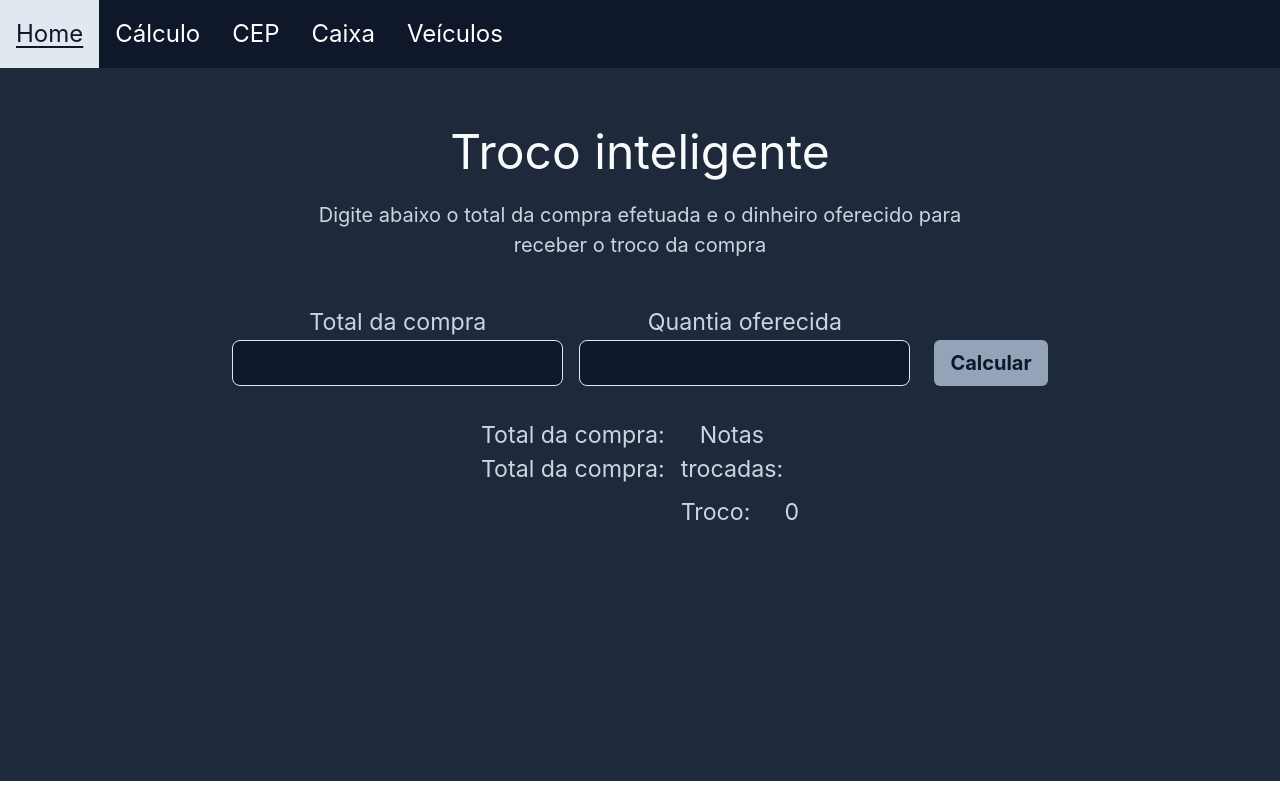
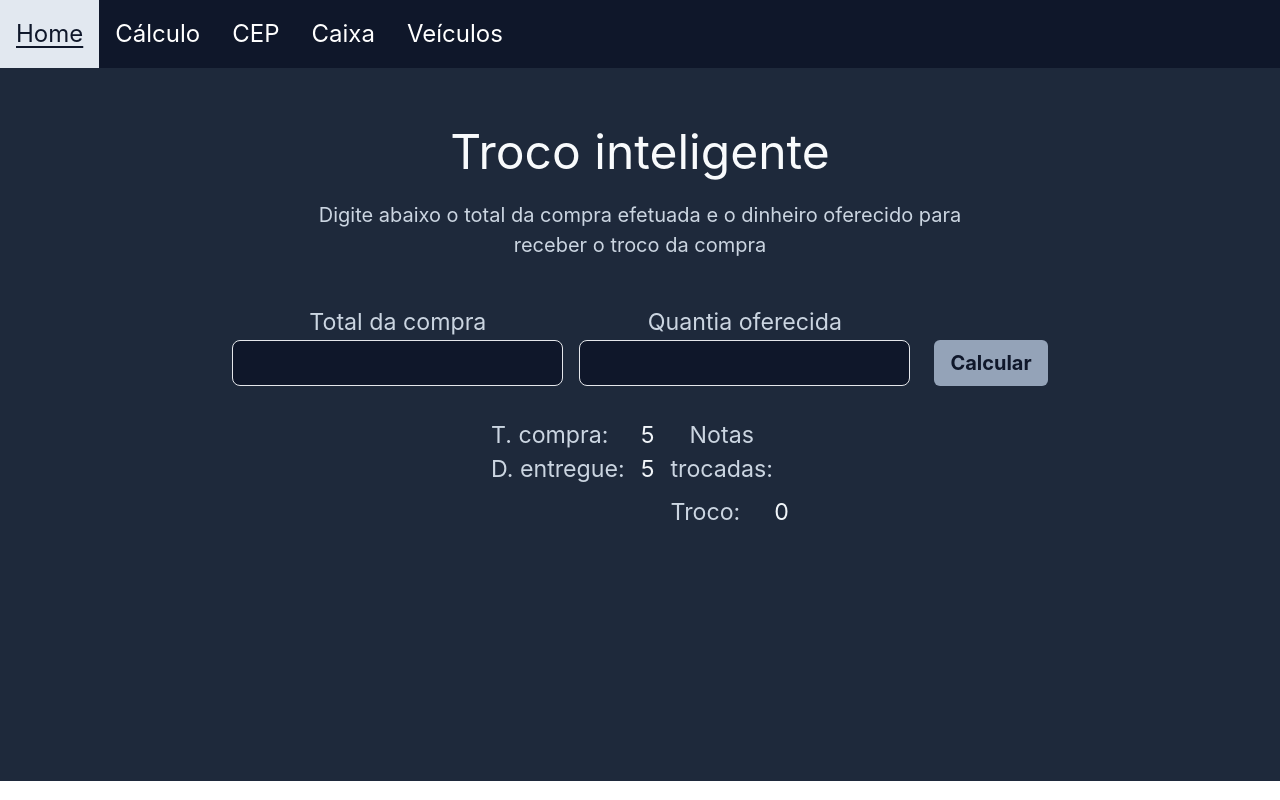
Before and after one commit to MatheusAlvesPereiraRosa/Afront-challenge, a React (Create React App) app: page /cash in a window 1280 px wide. Both pictures are taken after typing "5", "5" into the empty fields and a click on the button "Calcular". Built offline with nearby package versions, Linux system fonts and the light colour scheme.

Commit message:
Finalizando desafio do troco

```diff
--- a/src/Views/Cash/index.tsx
+++ b/src/Views/Cash/index.tsx
@@ -5,7 +5,9 @@ import { Header } from "../../Components/Header";
 
 function Cash() {
   const [total, setTotal] = useState<string>("");
+  const [oldTotal, setOldTotal] = useState<number>(0);
   const [cash, setCash] = useState<string>("");
+  const [oldCash, setOldCash] = useState<number>(0);
   const [loading, setLoading] = useState<boolean>(false);
   const [change, setChange] = useState<
     { [key: number]: number } | string | null
@@ -13,6 +15,7 @@ function Cash() {
   const [changeTotal, setChangeTotal] = useState<number>(0);
   const [error, setError] = useState<string>("");
 
+  // Função para resetar os valores (exceto os valores antigos/old)
   const reset = (): void => {
     if (total !== "") {
       setTotal("");
@@ -35,8 +38,7 @@ function Cash() {
     }
   };
 
-  console.log(change);
-
+  // Função para calcular troco
   const calculateChange = (): void => {
     reset();
 
@@ -44,6 +46,9 @@ function Cash() {
 
     const totalValue = Number(total);
     const cashValue = Number(cash);
+
+    setOldCash(cashValue);
+    setOldTotal(totalValue);
 
     if (isNaN(totalValue) || isNaN(cashValue)) {
       setError("Insira valores válidos");
@@ -141,20 +146,24 @@ function Cash() {
 
         {change !== null && (
           <div className="flex justify-between my-[2rem] w-max">
-            <div>
+            <div className="mr-4">
+              <div className="flex justify-between">
                 <h2 className="mr-4 w-max text-[1.45rem] text-center text-slate-300">
-                Total da compra:
+                  T. compra:
                 </h2>
-              <p className="text-[1.45rem] text-center text-slate-300">
-                {total}
+                <p className="text-[1.45rem] text-center text-slate-100">
+                  {oldTotal}
                 </p>
+              </div>
 
+              <div className="flex justify-between">
                 <h2 className="mr-4 text-[1.45rem] text-center text-slate-300">
-                Total da compra:
+                  D. entregue:
                 </h2>
-              <p className="text-[1.45rem] text-center text-slate-300">
-                {total}
+                <p className="text-[1.45rem] text-center text-slate-100">
+                  {oldCash}
                 </p>
+              </div>
             </div>
 
             <div className="flex flex-col justify-between gap-2 ">
@@ -168,7 +177,7 @@ function Cash() {
                   <ul className="border-b-4 border-sky-500">
                     {Object.keys(change).map((banknote) => (
                       <li
-                        className="text-[1.45rem] text-center text-slate-300"
+                        className="text-[1.45rem] text-center text-slate-100"
                         key={banknote}
                       >
                         {banknote} x {change[parseInt(banknote)]}
@@ -181,7 +190,7 @@ function Cash() {
                 <h2 className="text-[1.45rem] text-center text-slate-300">
                   Troco:
                 </h2>
-                <p className="text-[1.45rem] text-center text-slate-300">
+                <p className="text-[1.45rem] text-center text-slate-100">
                   {changeTotal}
                 </p>
               </div>
```
Lines whose indentation alone changed are shown as unchanged.
